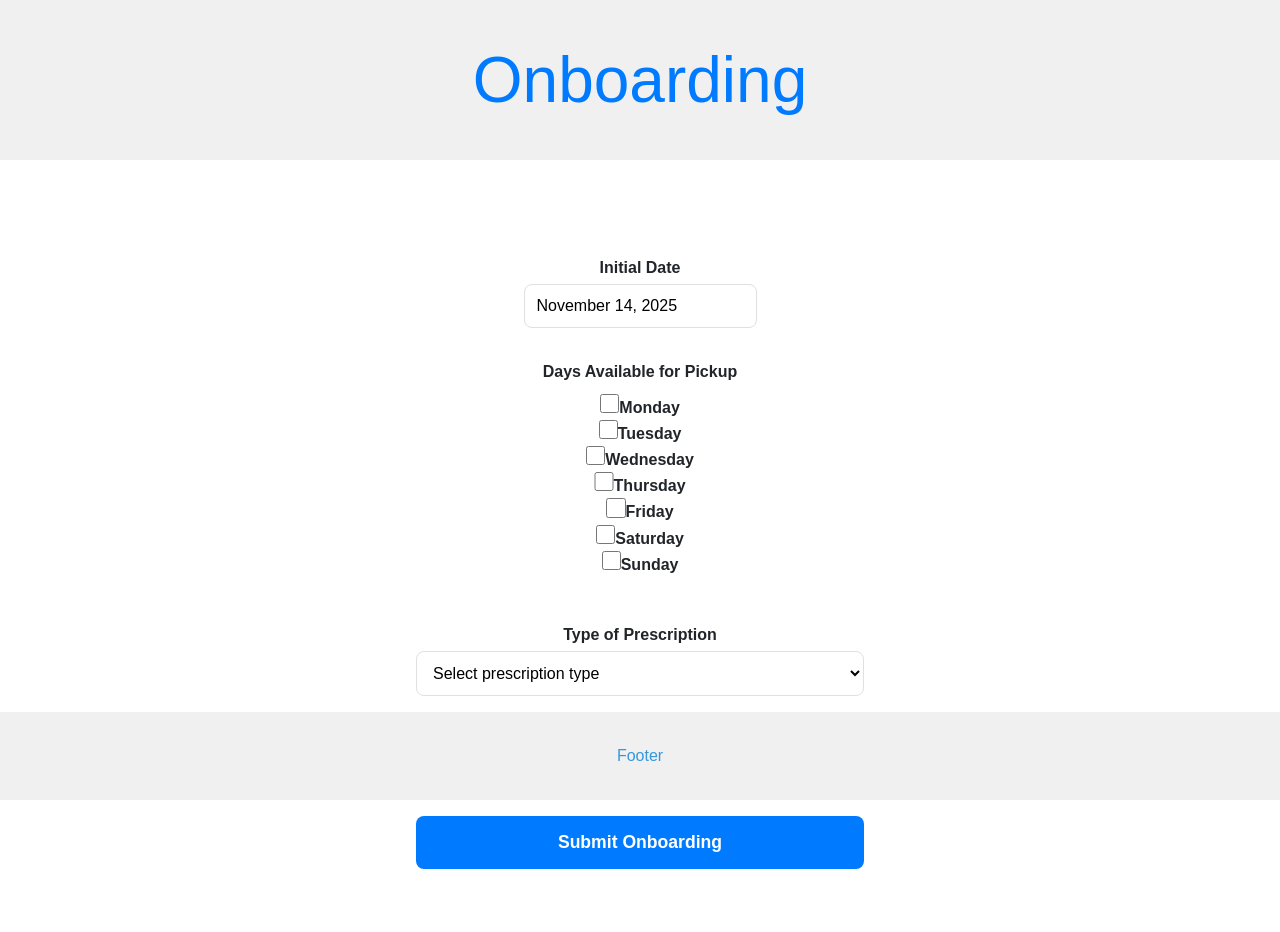
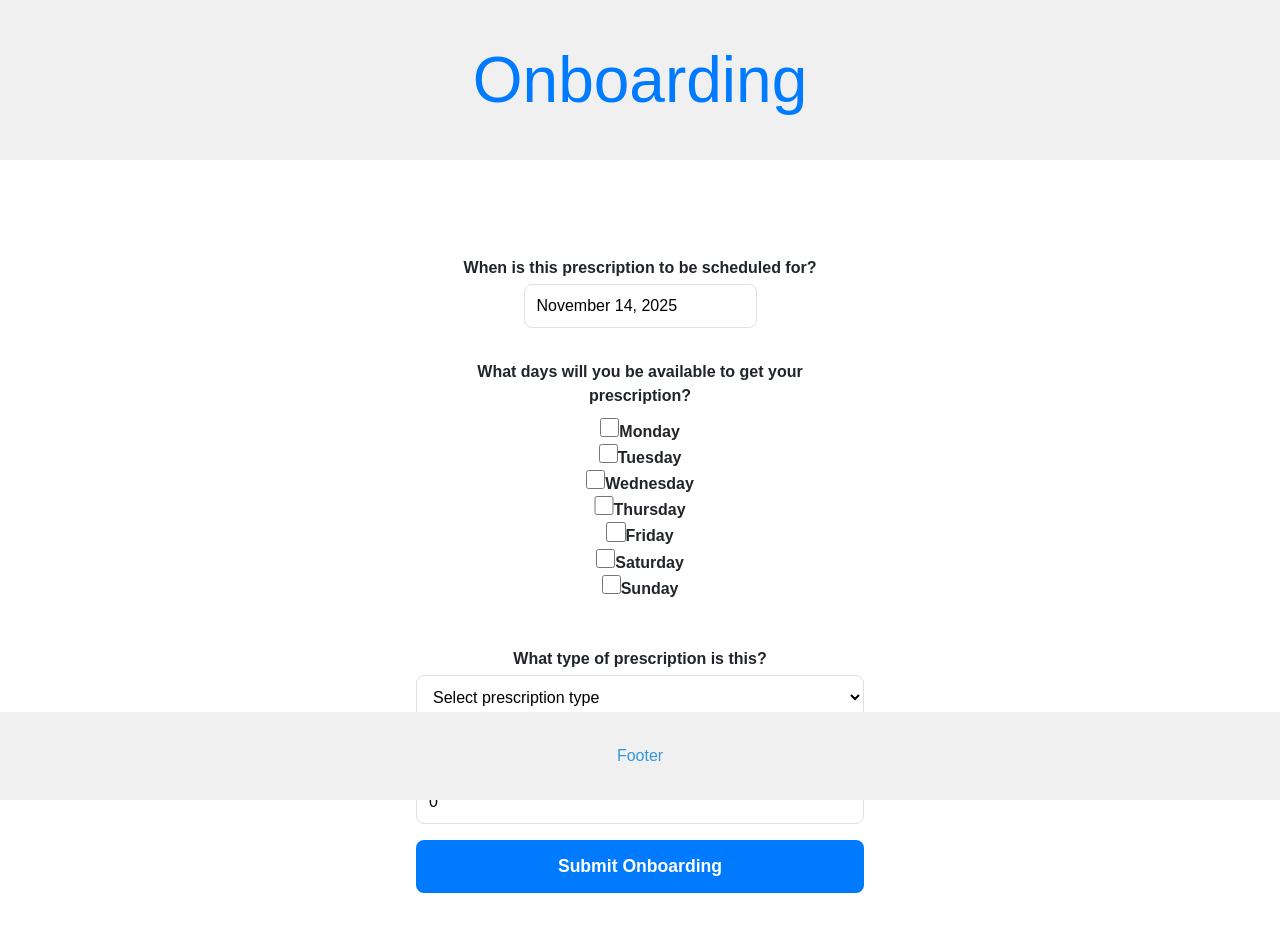
Before and after one commit to LindenHolt-Whittaker/PrescriptionSchedule, a React (Vite) app: page /onboarding in a window 1280 px wide. Shown: the top 932 px of the page. Built offline with nearby package versions, Linux system fonts and the light colour scheme.

Commit message:
Improved onboarding form field labels to be more personable

```diff
--- a/src/pages/Onboarding/OnboardingForm.tsx
+++ b/src/pages/Onboarding/OnboardingForm.tsx
@@ -44,7 +44,7 @@ const OnboardingForm = () => {
   return (
     <Page title="Onboarding" className="OnboardingForm">
       <form onSubmit={handleSubmit(onSubmit)}>
-        <label htmlFor="initialDate">Initial Date</label>
+        <label htmlFor="initialDate">When is this prescription to be scheduled for?</label>
         <Controller
           control={control}
           name="initialDate"
@@ -59,7 +59,7 @@ const OnboardingForm = () => {
         />
 
         <fieldset className="OnboardingForm__checkboxGroup">
-          <legend>Days Available for Pickup</legend>
+          <legend>What days will you be available to get your prescription?</legend>
           {DAYS.map((day) => (
             <label key={day} className="checkbox-day">
               <input
@@ -95,7 +95,7 @@ const OnboardingForm = () => {
           )}
         </fieldset>
 
-        <label htmlFor="prescriptionType">Type of Prescription</label>
+        <label htmlFor="prescriptionType">What type of prescription is this?</label>
         <select
           id="prescriptionType"
           {...register("prescriptionType", {
@@ -112,7 +112,7 @@ const OnboardingForm = () => {
         )}
 
         <label htmlFor="dosage">
-          {isDosageChanging ? "Initial Dosage (mg)" : "Dosage (mg)"}
+          {isDosageChanging ? "How much is the initial dosage? (mg)" : "How much is the dosage? (mg)"}
         </label>
         <input
           type="number"
@@ -130,8 +130,7 @@ const OnboardingForm = () => {
         {isDosageChanging && (
           <>
             <label htmlFor="changeAmount">
-              {prescriptionType === "increasing" ? "Increase" : "Decrease"}{" "}
-              Amount (mg)
+              How much is the dosage {prescriptionType === "increasing" ? 'increasing' : 'reducing'} by? (mg)
             </label>
             <input
               type="number"
@@ -151,7 +150,7 @@ const OnboardingForm = () => {
               <span className="error">{errors.changeAmount.message}</span>
             )}
 
-            <label htmlFor="changeFrequency">Every (days)</label>
+            <label htmlFor="changeFrequency">How frequently (in days) does this dosage {prescriptionType === "increasing" ? 'increase' : 'reduce'}?</label>
             <input
               type="number"
               id="changeFrequency"
```
